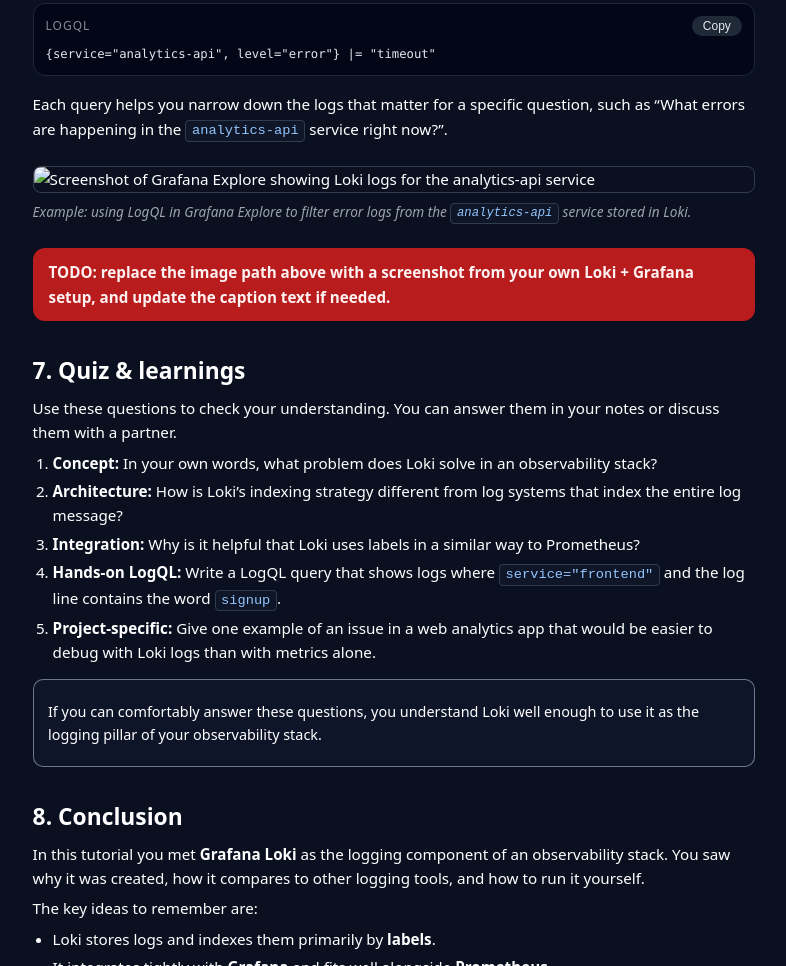
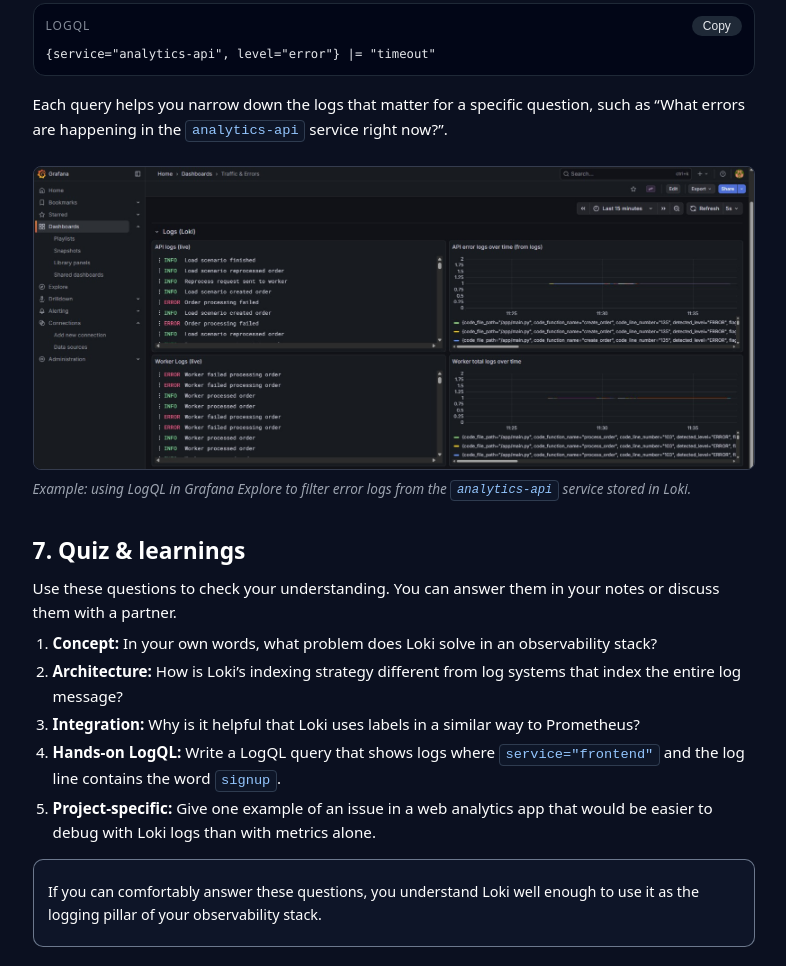
Before and after one commit to Parth-Patel007/WebAnalytics_Observability, a plain HTML site: page modules/module-05-loki/index.html in a window 1280 px wide. Shown: the part 4490-5456 px from the top of the page, without its empty margins (415-1201 px from the left). Drawn offline with Linux system fonts and the light colour scheme.

Commit message:
image added

```diff
--- a/modules/module-05-loki/index.html
+++ b/modules/module-05-loki/index.html
@@ -430,7 +430,7 @@ ERROR [analytics-api] failed to write event user_id=123 error=db timeout
 
           <figure class="module-figure">
             <img
-              src="images/REPLACE_WITH_YOUR_OWN_LOKI_SCREENSHOT.png"
+              src="lokiworking.jpeg"
               alt="Screenshot of Grafana Explore showing Loki logs for the analytics-api service"
             />
             <figcaption>
@@ -439,10 +439,6 @@ ERROR [analytics-api] failed to write event user_id=123 error=db timeout
             </figcaption>
           </figure>
 
-          <div class="todo-user">
-            TODO: replace the image path above with a screenshot from <strong>your own</strong>
-            Loki + Grafana setup, and update the caption text if needed.
-          </div>
         </section>
 
         <!-- Section 7 -->
```
Also changed, not shown: modules/module-05-loki/lokiworking.jpeg (added).
